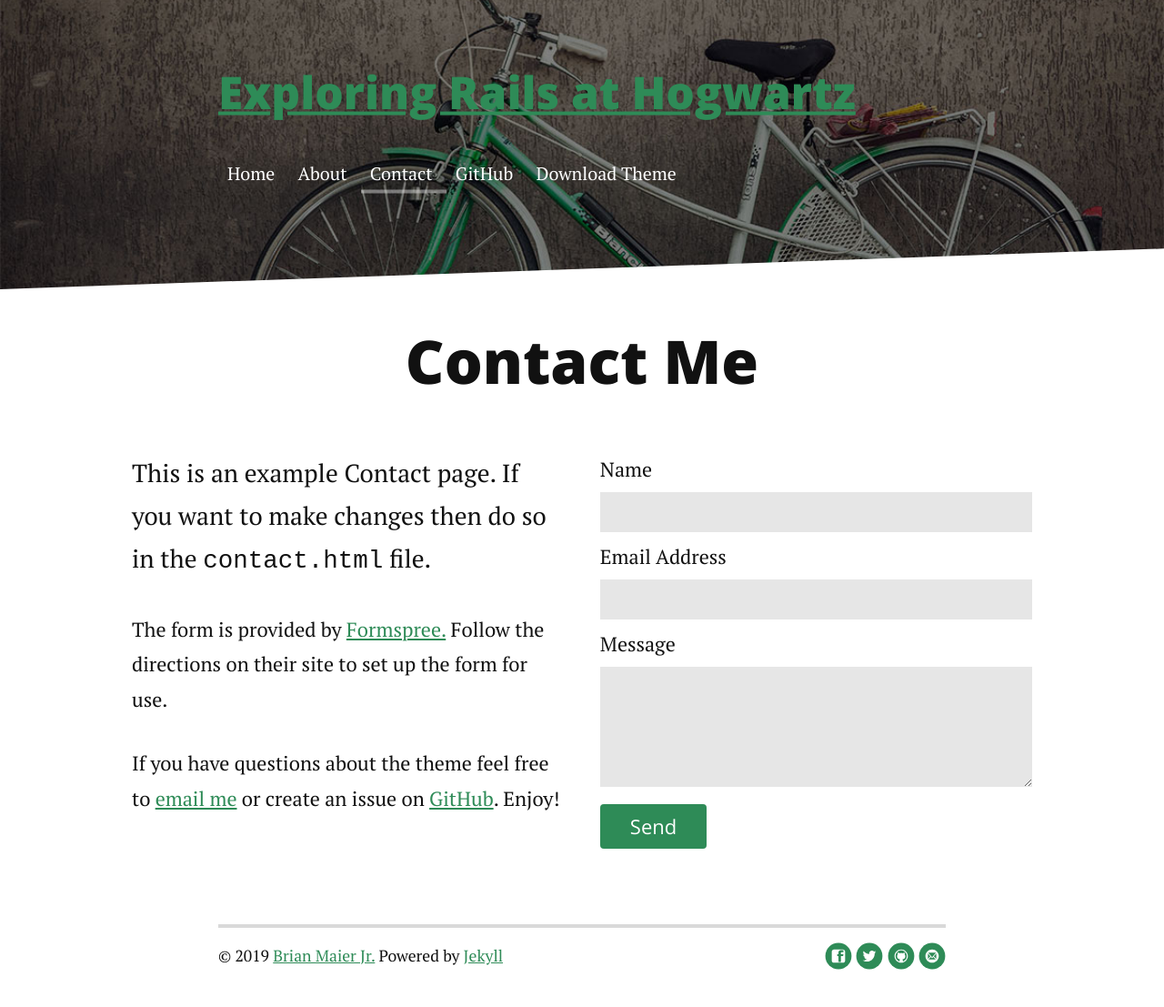
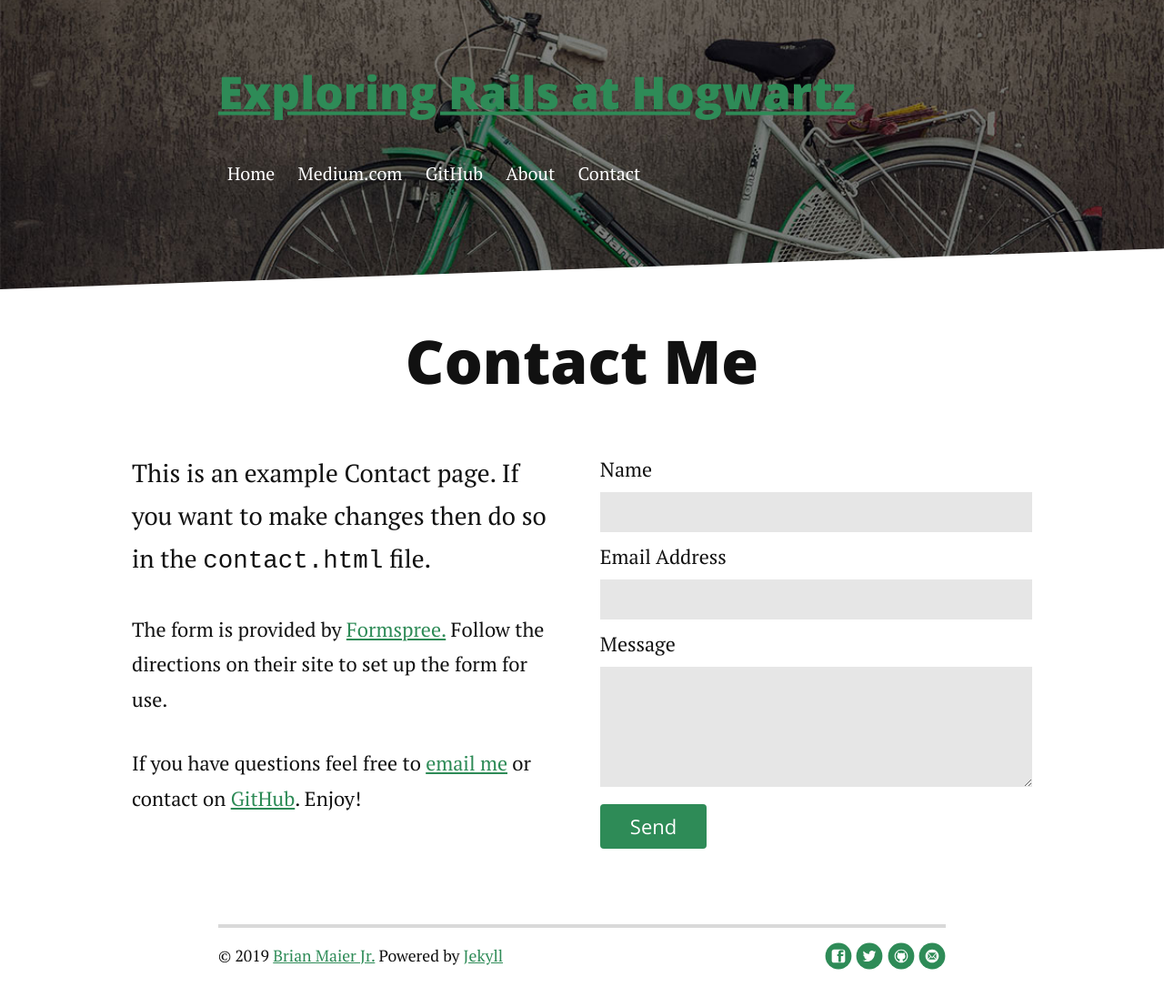
Before and after one commit to gourshete/gourshete.github.io, a Jekyll site: the page built from contact.md, in a window 1280 px wide. Shown: the whole page at 91% size. Built offline with Jekyll 4.4.1, drawn with Linux system fonts in a browser that asks for light colours; nearby versions of some CDN libraries.

Commit message:
1. updated links 2. updated navigation bar

```diff
--- a/_config.yml
+++ b/_config.yml
@@ -14,10 +14,6 @@ paginate: 5
 navigation:
   - title: Home
     url: /index.html
-  - title: About
-    url: /about
-  - title: Contact
-    url: /contact
 
 social:
   github: SGourshete
--- a/_includes/header.html
+++ b/_includes/header.html
@@ -8,8 +8,10 @@
                      <a href="{{ link.url | prepend: site.baseurl }}">{{ link.title }}</a>
                  </li>
                  {% endfor %}
-                 <li> <a href="https://github.com/brianmaierjr/long-haul" target="_blank">GitHub</a></li>
-                 <li><a href="https://github.com/brianmaierjr/long-haul/archive/master.zip">Download Theme</a></li>
+                 <li> <a href="https://medium.com/@swapnilggourshete" target="_blank">Medium.com</a></li>
+                 <li> <a href="https://github.com/SGourshete/" target="_blank">GitHub</a></li>
+                 <li> <a href="http://gryffindor.in/about" target="_blank">About</a></li>
+                 <li> <a href="http://gryffindor.in/contact" target="_blank">Contact</a></li>
              </ul>
          </nav>
      </div>
--- a/contact.md
+++ b/contact.md
@@ -8,7 +8,7 @@ title: Contact Long Haul
   <div class="contactContent">
     <p class="intro">This is an example Contact page. If you want to make changes then do so in the <code>contact.html</code> file.</p>
     <p>The form is provided by <a href="http://formspree.io/">Formspree.</a> Follow the directions on their site to set up the form for use.</p>
-    <p>If you have questions about the theme feel free to <a href="mailto:brimaidesigns@gmail.com">email me</a> or create an issue on <a href="https://github.com/brianmaierjr/long-haul">GitHub</a>. Enjoy!</p>
+    <p>If you have questions feel free to <a href="mailto:swapnilggourshete@gmail.com">email me</a> or contact on <a href="https://github.com/SGourshete">GitHub</a>. Enjoy!</p>
   </div>
   <form action="http://formspree.io/your@mail.com" method="POST">
     <label for="name">Name</label>
```
Also changed, not shown: about.md (+1 -1 lines).
